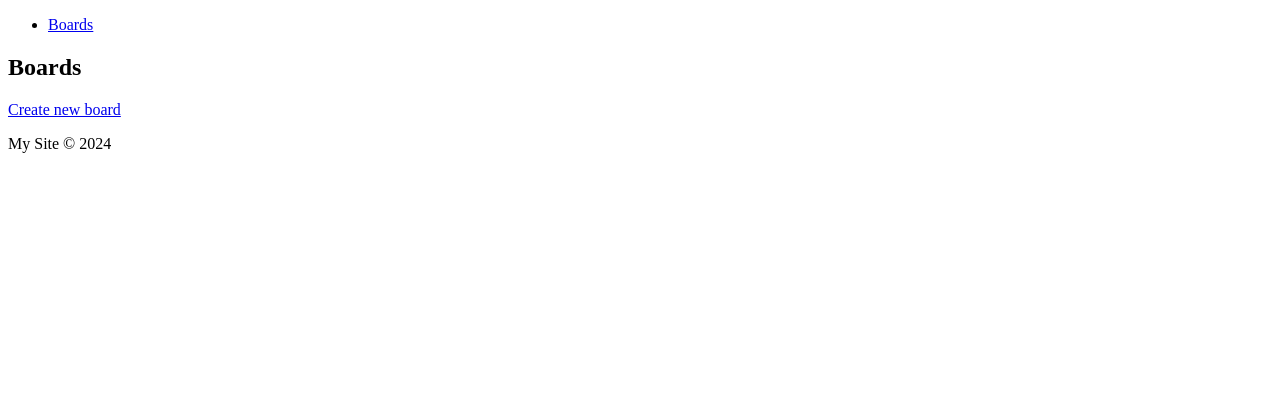
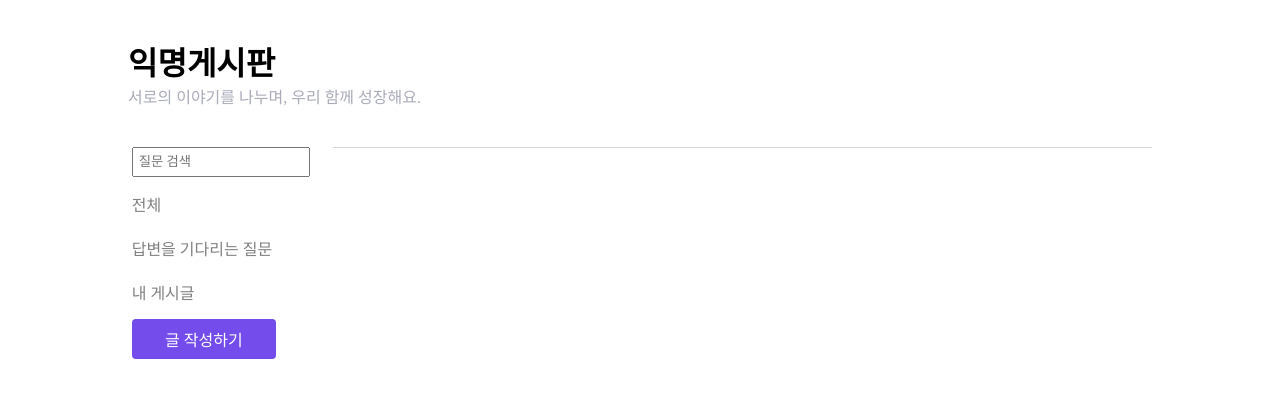
Before and after one commit to mic050r/innerflow-dj, a Django app: page /boards/ in a window 1280 px wide. Shown: the top 398 px of the page. Run offline with Django 5.2, Linux system fonts and the light colour scheme; data that the repository does not hold is empty; some libraries are stand-ins or nearby versions.

Commit message:
✨ [feat] (#7) 익명게시판 검색, 필터 기능 추가 및 CSS 추가

```diff
--- /dev/null
+++ b/InnerFlow/static/css/board/board_list.css
@@ -0,0 +1,144 @@
+@import url('../public.css');
+
+.sub-title {
+    color: var(--gray3);
+}
+
+.container {
+    margin-top: 3%;
+    width: 100%;
+    display: flex;
+    flex-direction: column;
+    align-items: center;
+}
+
+.header {
+    width: 80%;
+    text-align: left;
+    margin-bottom: 3%;
+}
+
+.search-filter {
+    display: flex;
+    flex-direction: column;
+    justify-content: center;
+    margin-bottom: 15px;
+    padding-left: 2%;
+}
+
+.search-filter input[type="text"] {
+    margin-bottom: 10px;
+    padding: 5px;
+}
+
+.search-filter a {
+    margin-bottom: 10px;
+    padding: 5px 0;
+    color: var(--gray2);
+    border: none;
+    cursor: pointer;
+    text-decoration: none;
+    display: inline-block;
+    width: fit-content;
+}
+
+.search-filter a:hover {
+    color: var(--main-color);
+}
+
+.search-filter .btn {
+    width: 80%;
+    height: 30px; /* 높이 설정 */
+    background-color: var(--main-color);
+    color: var(--white);
+    text-align: center;
+    align-content: center;
+    border-radius: 4px;
+    display: flex;
+    justify-content: center;
+    align-items: center; /* 수평 및 수직 가운데 정렬 */
+}
+
+.search-filter .btn:hover {
+    background-color: var(--main-color);
+    color: var(--white);
+}
+
+.search-filter a.active {
+    position: relative; /* 밑줄 위치 조정을 위한 상대적 위치 설정 */
+    padding-bottom: 3px; /* 텍스트와 밑줄 사이의 간격 조정 */
+    font-weight: bold;
+    color: var(--main-color);
+}
+
+.search-filter a.active::after {
+    content: ''; /* 가상 요소 추가 */
+    position: absolute;
+    left: 0;
+    right: 0;
+    bottom: 0;
+    height: 2px; /* 밑줄 굵기 */
+    background-color: var(--main-color); /* 밑줄 색상 */
+    width: 100%;
+    transform: translateY(1px); /* 밑줄을 텍스트에서 조금 떨어지게 */
+}
+
+.content {
+    display: flex;
+    justify-content: space-between;
+    width: 80%;
+}
+
+.left-content {
+    width: 18%;
+}
+
+.right-content {
+    width: 80%;
+}
+
+.right-content ul {
+    list-style: none;
+    padding: 0;
+    border-top: 1px solid var(--gray4); /* 리스트 항목의 선을 맨 처음부터 나오게 설정 */
+}
+
+.right-content li {
+    border-bottom: 1px solid var(--gray4);
+    padding: 10px 0;
+}
+
+.board-details {
+    margin-top: 20px;
+}
+
+.board-details h2 {
+    margin-bottom: 10px;
+}
+
+.board-details p {
+    margin-bottom: 10px;
+}
+
+.board-details form {
+    display: inline;
+    margin-right: 10px;
+}
+
+.board-details hr {
+    margin: 20px 0;
+}
+
+.board-details ul {
+    list-style: none;
+    padding: 0;
+}
+
+.board-details li {
+    margin-bottom: 10px;
+}
+
+.board-details li form {
+    display: inline;
+    margin-left: 10px;
+}
--- a/InnerFlow/templates/board_list.html
+++ b/InnerFlow/templates/board_list.html
@@ -1,13 +1,47 @@
-{% extends "base_generic.html" %}
+{% load static %}
+<!DOCTYPE html>
+<html lang="en">
+<head>
+    <meta charset="UTF-8">
+    <meta name="viewport" content="width=device-width, initial-scale=1.0">
+    <title>익명게시판</title>
+    <link rel="stylesheet" href="{% static 'css/board/board_list.css' %}">
+</head>
+<body>
 
-{% block content %}
-  <h2>Boards</h2>
-  <a href="{% url 'board_create' %}">Create new board</a>
+<div class="container">
+  <div class="header">
+    <h1>익명게시판</h1>
+    <p class="sub-title">서로의 이야기를 나누며, 우리 함께 성장해요.</p>
+  </div>
+
+  <div class="content">
+    <div class="left-content">
+      <div class="search-filter">
+        <form method="get" action="{% url 'board_list' %}">
+          <input type="text" name="q" placeholder="질문 검색" value="{{ request.GET.q }}">
+        </form>
+        <a href="{% url 'board_filter' 'all' %}" class="{% if request.path == '/boards/filter/all/' %}active{% endif %}">전체</a>
+        <a href="{% url 'board_filter' 'waiting' %}" class="{% if request.path == '/boards/filter/waiting/' %}active{% endif %}">답변을 기다리는 질문</a>
+        <a href="{% url 'board_filter' 'my_posts' %}" class="{% if request.path == '/boards/filter/my_posts/' %}active{% endif %}">내 게시글</a>
+        <a href="{% url 'board_create' %}" class="btn">글 작성하기</a>
+      </div>
+    </div>
+
+    <div class="right-content">
       <ul>
         {% for board in boards %}
           <li>
-        <a href="{% url 'board_detail' board.board_id %}">{{ board.title }}</a>
+            <h4><a href="{% url 'board_detail' board.board_id %}">{{ board.title }}</a></h4>
+            <p>{{ board.content|truncatechars:100 }}</p> <!-- 최대 2줄까지 표시 -->
+            <p>답변 {{ board.comments.count }}</p>
+            <p>{{ board.created_at }}</p>
           </li>
         {% endfor %}
       </ul>
-{% endblock %}
+    </div>
+  </div>
+</div>
+
+</body>
+</html>
--- a/InnerFlow/urls.py
+++ b/InnerFlow/urls.py
@@ -20,17 +20,25 @@ from django.urls import path, include
 from InnerFlow import views
 
 urlpatterns = [
+    # 어드민
     path('admin/', admin.site.urls),
+
+    # 인덱스, 홈
     path('home/', views.home, name='home'),
     path('', views.index, name='index'),
+
+    # 카카오 로그인
     path('kakao/login/', views.kakao_login, name='kakao_login'),
     path('kakao/login/callback/', views.kakao_callback, name='kakao_callback'),
     path('check-session/', views.check_session, name='check_session'),  # 세션 확인
+
+    # 익명게시판
     path('boards/', views.board_list, name='board_list'),
     path('boards/<int:board_id>/', views.board_detail, name='board_detail'),
     path('boards/create/', views.board_create, name='board_create'),
     path('boards/<int:board_id>/update/', views.board_update, name='board_update'),
     path('boards/<int:board_id>/delete/', views.board_delete, name='board_delete'),
+    path('boards/filter/<str:filter_type>/', views.board_filter, name='board_filter'),
     path('boards/<int:board_id>/comments/create/', views.comment_create, name='comment_create'),
     path('comments/<int:comment_id>/update/', views.comment_update, name='comment_update'),
     path('comments/<int:comment_id>/delete/', views.comment_delete, name='comment_delete'),
--- a/InnerFlow/views.py
+++ b/InnerFlow/views.py
@@ -4,6 +4,7 @@ from venv import logger
 import logging
 from django.contrib.auth.decorators import login_required
 from django.contrib.auth.forms import AuthenticationForm
+from django.db.models import Q
 from django.shortcuts import render
 from django.shortcuts import redirect
 from django.http import JsonResponse, HttpResponseForbidden
@@ -118,15 +119,30 @@ def check_session(request):
 
 
 def board_list(request):
-    boards = Board.objects.all()
+    query = request.GET.get('q')
+    if query:
+        boards = Board.objects.filter(Q(title__icontains=query) | Q(content__icontains=query))
+    else:
+        boards = Board.objects.all()
     return render(request, 'board_list.html', {'boards': boards})
-
 
 def board_detail(request, board_id):
     board = get_object_or_404(Board, board_id=board_id)
     comments = Comment.objects.filter(board=board)
     return render(request, 'board_detail.html', {'board': board, 'comments': comments})
 
+def board_filter(request, filter_type):
+    kakao_id = request.session.get('kakao_id')
+    if filter_type == 'all':
+        boards = Board.objects.all()
+    elif filter_type == 'waiting':
+        boards = Board.objects.filter(comments__isnull=True)
+    elif filter_type == 'my_posts':
+        boards = Board.objects.filter(user__kakao_id=kakao_id)
+    else:
+        boards = Board.objects.all()
+
+    return render(request, 'board_list.html', {'boards': boards})
 
 def board_create(request):
     if request.method == 'POST':
```
Lines whose indentation alone changed are shown as unchanged.
